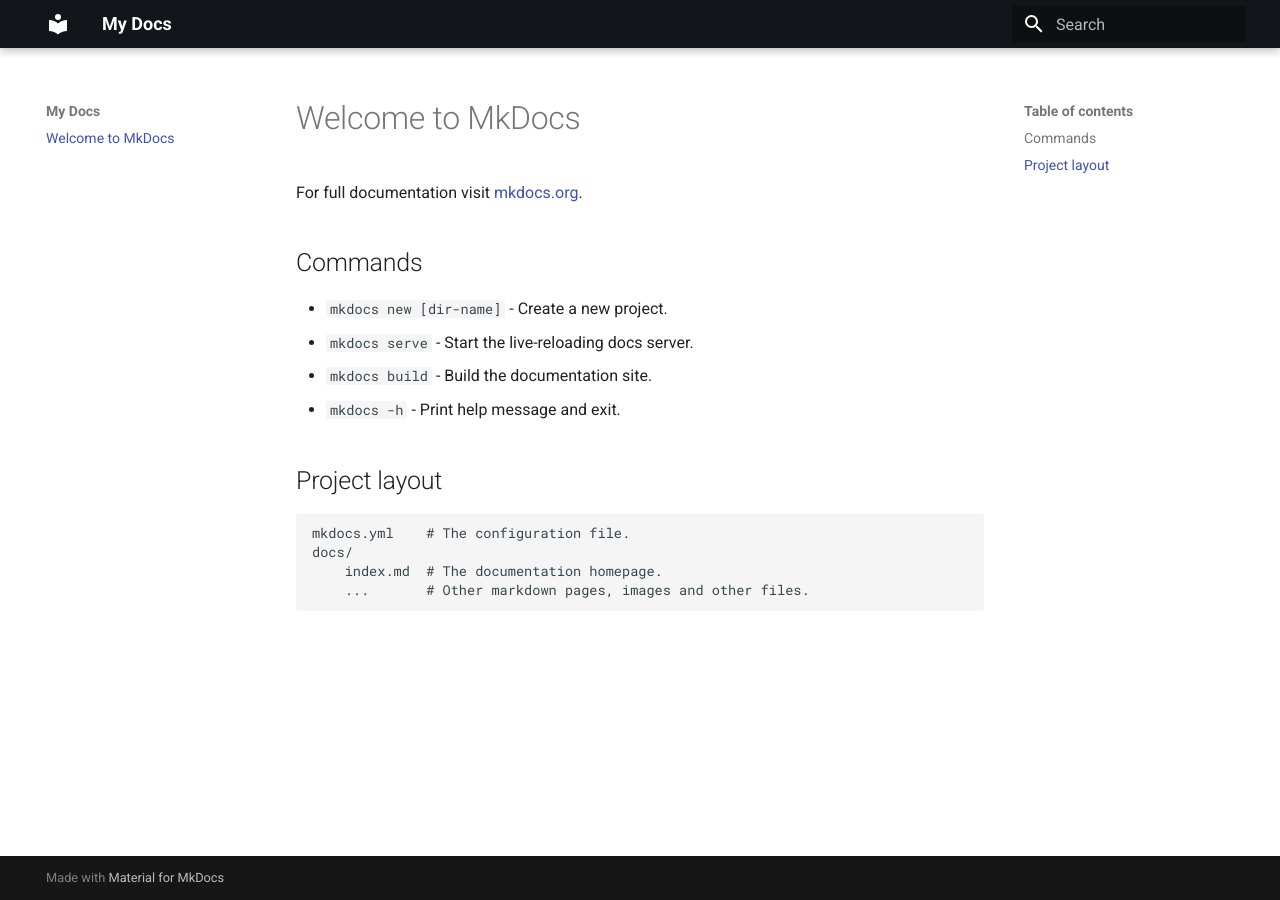
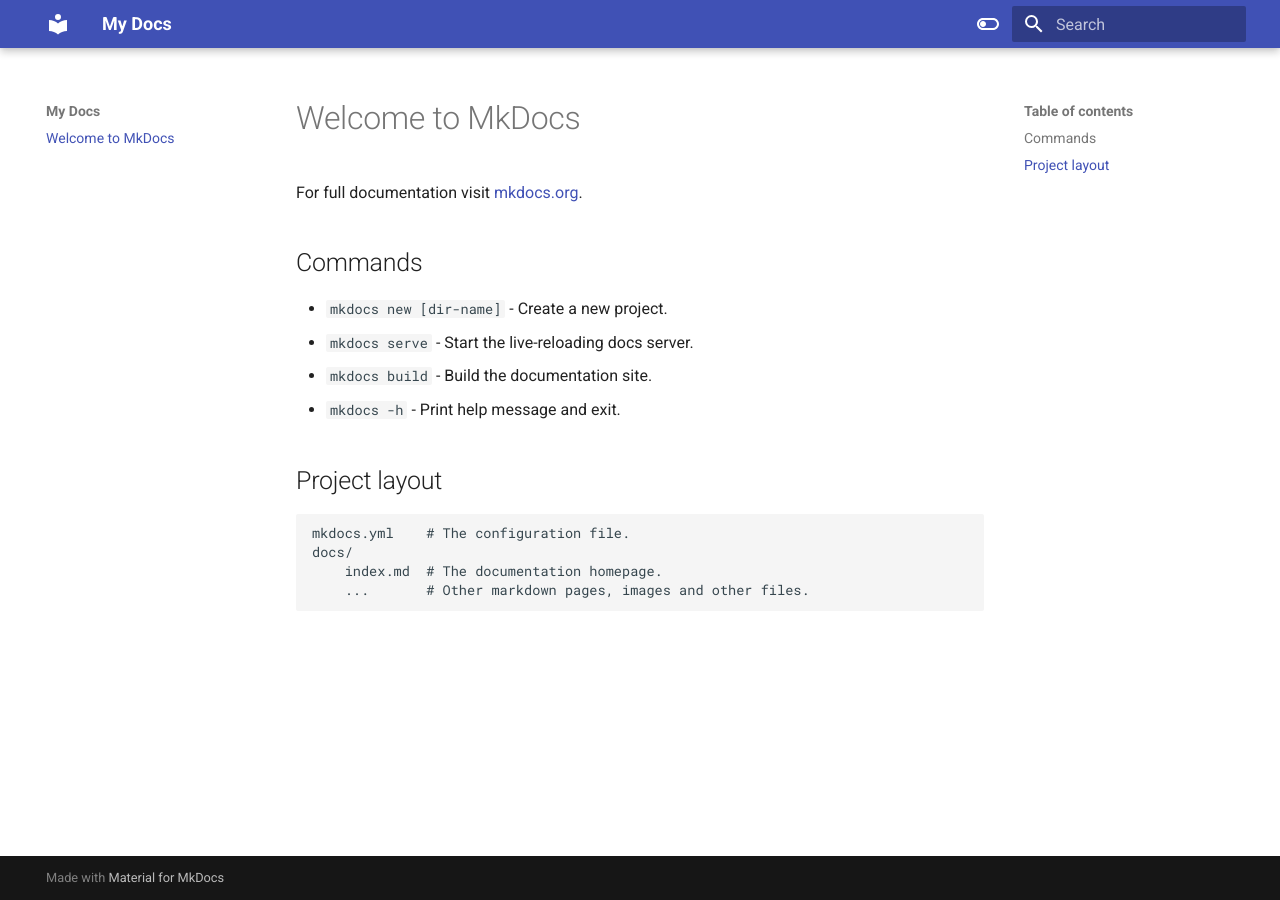
Before and after one commit to HEKUCHAN/VTA-Book, an MkDocs documentation site: the page built from docs/index.md, in a window 1280 px wide. Built offline with MkDocs 1.6.1 and Material for MkDocs 9.7.7, drawn with Linux system fonts in a browser that asks for light colours.

Commit message:
add dark and light mode

```diff
--- a/mkdocs.yml
+++ b/mkdocs.yml
@@ -2,7 +2,16 @@
 theme:
   name: material
   palette:
-    primary: black
+    - media: "(prefers-color-scheme: light)"
+      scheme: default
+      toggle:
+        icon: material/toggle-switch-off-outline
+        name: Switch to dark mode
+    - media: "(prefers-color-scheme: dark)"
+      scheme: slate
+      toggle:
+        icon: material/toggle-switch
+        name: Switch to light mode
 markdown_extensions:
   - tables
   - def_list
```
